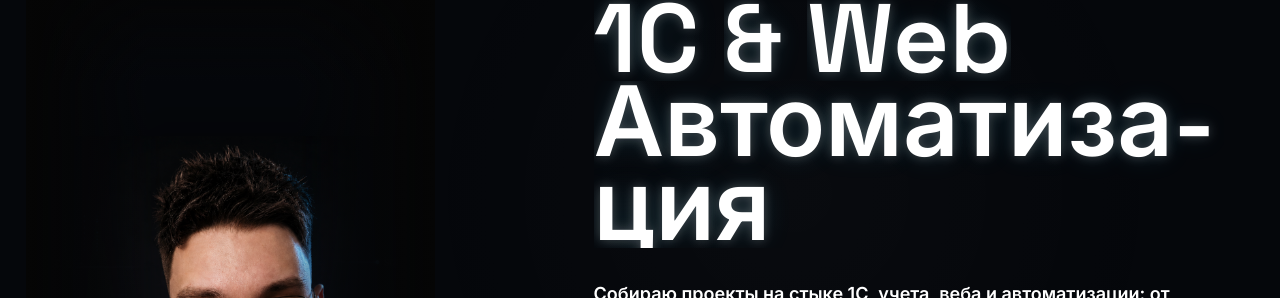
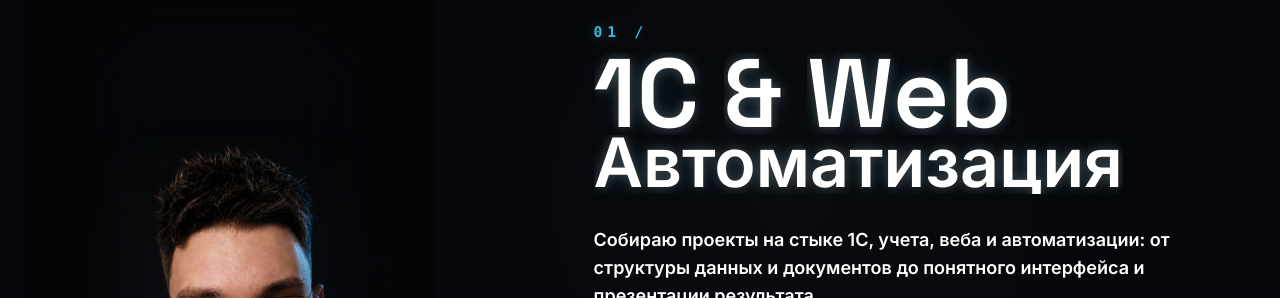
Before and after one commit to MAx-ICTU/DevShakov, a React (Vite) app: page / in a window 1280 px wide. Shown: the part 174-472 px from the top of the page. Built offline with nearby package versions, Linux system fonts and the light colour scheme.

Commit message:
Scale automation hero word

```diff
--- a/src/sections/Hero.tsx
+++ b/src/sections/Hero.tsx
@@ -115,7 +115,7 @@
                 <span className="block">
                   <SplitTextReveal text="1C & Web" delay={0.2} />
                 </span>
-                <span className="block max-w-[9.8ch] sm:max-w-[10.6ch]">
+                <span className="block whitespace-nowrap text-[0.58em] sm:text-[0.64em] lg:text-[0.7em]">
                   <SplitTextReveal text={locale === "ru" ? "Автоматизация" : "Automation"} delay={0.27} />
                 </span>
               </h1>
```
